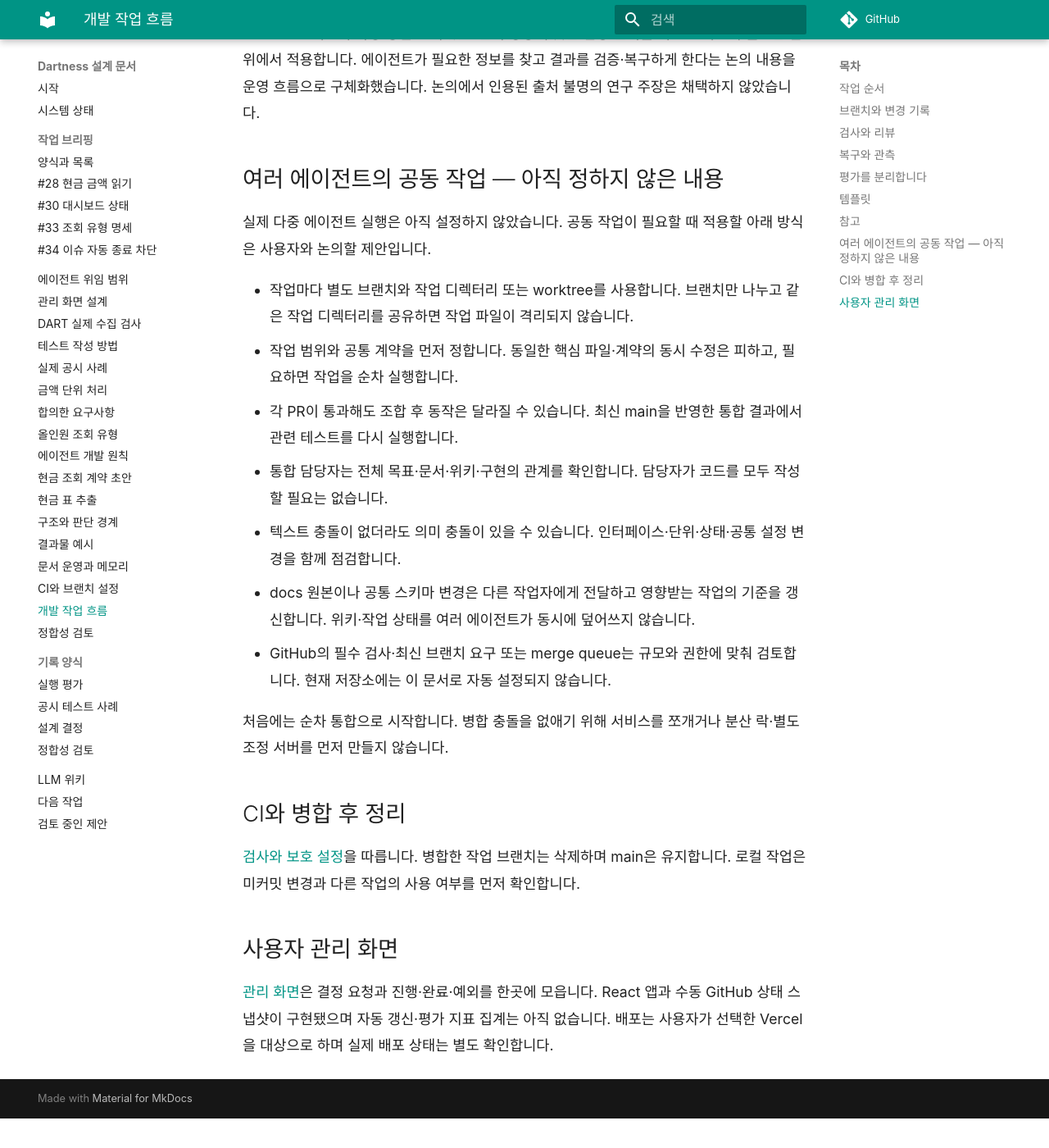
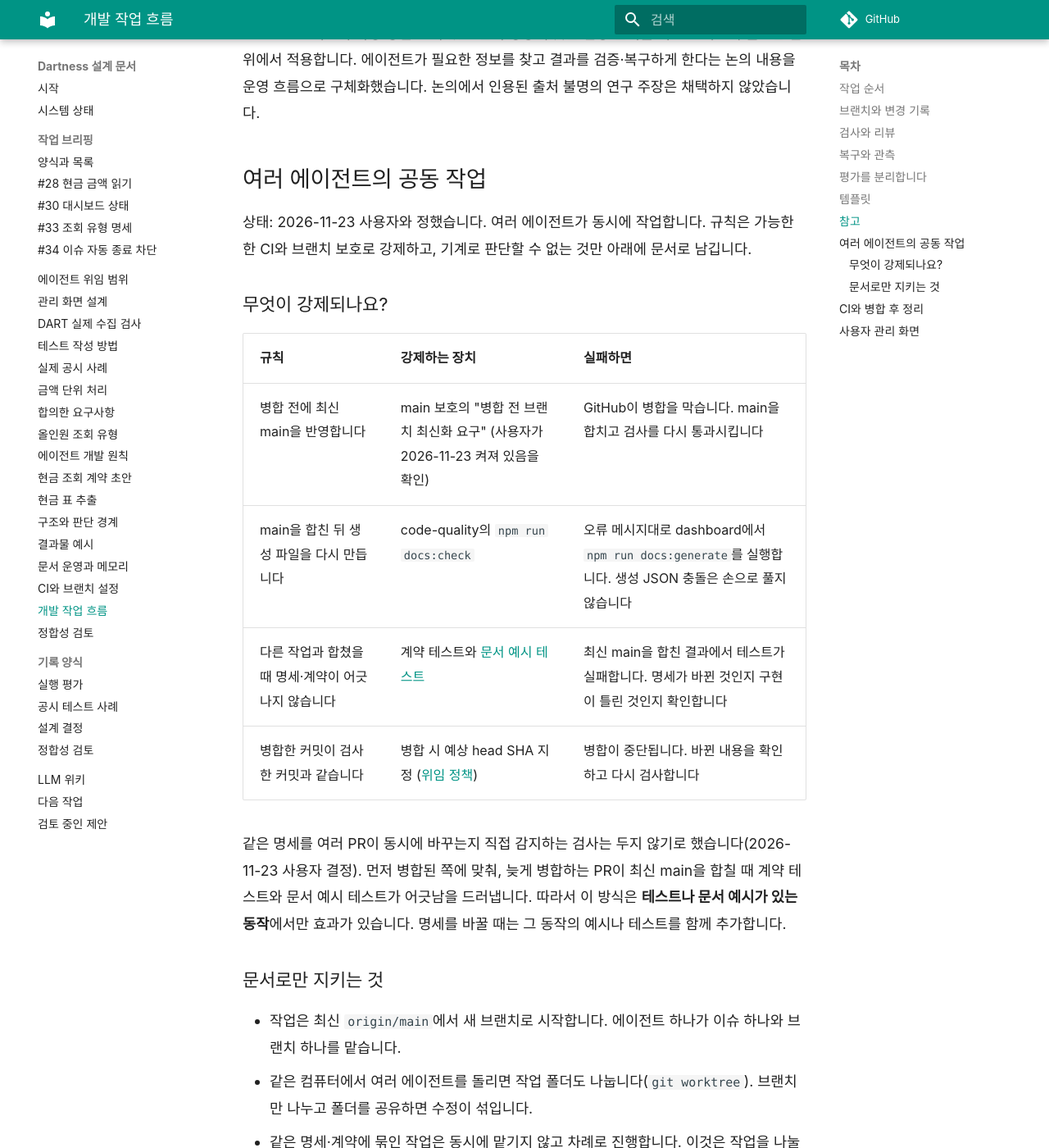
Before and after one commit to YUJAEYUN/Dartness, an MkDocs documentation site: the page built from docs/development-workflow.md, in a window 1280 px wide and 1400 px high, scrolled down 3719 px. Shown: the whole window at 82% size. Built offline with MkDocs 1.6.1 and Material for MkDocs 9.7.7, drawn with Linux system fonts in a browser that asks for light colours; comment, search, counter and statistics services are not loaded; before the commit the page ends 5083 px from its top, so only the background shows below that; some of the changed text lies outside the part shown.

Commit message:
여러 에이전트 공동 작업 규칙 확정 (#39)
다중 에이전트 절을 제안에서 확정 규칙으로 바꾸고, 각 규칙을 무엇이
강제하는지(브랜치 최신화 요구, docs:check, 계약·문서 예시 테스트,
예상 head SHA 병합) 표로 정리합니다. 같은 명세 동시 수정은 별도 감지
검사 없이 계약·예시 테스트에 맡기기로 한 사용자 결정을 기록합니다.


Claude-Session: https://claude.ai/code/session_01SFNVZo1LABcSz8jgpRx5fh

Co-authored-by: Claude <noreply@anthropic.com>

```diff
--- a/docs/development-workflow.md
+++ b/docs/development-workflow.md
@@ -68,19 +68,30 @@ Git 차이·커밋·PR·CI 결과와 작업 상태를 우선 활용합니다.
 
 [dev-notes](https://github.com/YUJAEYUN/dev-notes)의 요구사항 중심·근거 있는 선택·영향에 맞춘 검증 원칙을 이 프로젝트에 필요한 범위에서 적용합니다. 에이전트가 필요한 정보를 찾고 결과를 검증·복구하게 한다는 논의 내용을 운영 흐름으로 구체화했습니다. 논의에서 인용된 출처 불명의 연구 주장은 채택하지 않았습니다.
 
-## 여러 에이전트의 공동 작업 — 아직 정하지 않은 내용
+## 여러 에이전트의 공동 작업
 
-실제 다중 에이전트 실행은 아직 설정하지 않았습니다. 공동 작업이 필요할 때 적용할 아래 방식은 사용자와 논의할 제안입니다.
+상태: 2026-11-23 사용자와 정했습니다. 여러 에이전트가 동시에 작업합니다. 규칙은 가능한 한 CI와 브랜치 보호로 강제하고, 기계로 판단할 수 없는 것만 아래에 문서로 남깁니다.
 
-- 작업마다 별도 브랜치와 작업 디렉터리 또는 worktree를 사용합니다. 브랜치만 나누고 같은 작업 디렉터리를 공유하면 작업 파일이 격리되지 않습니다.
-- 작업 범위와 공통 계약을 먼저 정합니다. 동일한 핵심 파일·계약의 동시 수정은 피하고, 필요하면 작업을 순차 실행합니다.
-- 각 PR이 통과해도 조합 후 동작은 달라질 수 있습니다. 최신 main을 반영한 통합 결과에서 관련 테스트를 다시 실행합니다.
-- 통합 담당자는 전체 목표·문서·위키·구현의 관계를 확인합니다. 담당자가 코드를 모두 작성할 필요는 없습니다.
-- 텍스트 충돌이 없더라도 의미 충돌이 있을 수 있습니다. 인터페이스·단위·상태·공통 설정 변경을 함께 점검합니다.
-- docs 원본이나 공통 스키마 변경은 다른 작업자에게 전달하고 영향받는 작업의 기준을 갱신합니다. 위키·작업 상태를 여러 에이전트가 동시에 덮어쓰지 않습니다.
-- GitHub의 필수 검사·최신 브랜치 요구 또는 merge queue는 규모와 권한에 맞춰 검토합니다. 현재 저장소에는 이 문서로 자동 설정되지 않습니다.
+### 무엇이 강제되나요?
 
-처음에는 순차 통합으로 시작합니다. 병합 충돌을 없애기 위해 서비스를 쪼개거나 분산 락·별도 조정 서버를 먼저 만들지 않습니다.
+| 규칙 | 강제하는 장치 | 실패하면 |
+|---|---|---|
+| 병합 전에 최신 main을 반영합니다 | main 보호의 "병합 전 브랜치 최신화 요구" (사용자가 2026-11-23 켜져 있음을 확인) | GitHub이 병합을 막습니다. main을 합치고 검사를 다시 통과시킵니다 |
+| main을 합친 뒤 생성 파일을 다시 만듭니다 | code-quality의 `npm run docs:check` | 오류 메시지대로 dashboard에서 `npm run docs:generate`를 실행합니다. 생성 JSON 충돌은 손으로 풀지 않습니다 |
+| 다른 작업과 합쳤을 때 명세·계약이 어긋나지 않습니다 | 계약 테스트와 [문서 예시 테스트](testing.md#doc-examples) | 최신 main을 합친 결과에서 테스트가 실패합니다. 명세가 바뀐 것인지 구현이 틀린 것인지 확인합니다 |
+| 병합한 커밋이 검사한 커밋과 같습니다 | 병합 시 예상 head SHA 지정 ([위임 정책](delegation.md)) | 병합이 중단됩니다. 바뀐 내용을 확인하고 다시 검사합니다 |
+
+같은 명세를 여러 PR이 동시에 바꾸는지 직접 감지하는 검사는 두지 않기로 했습니다(2026-11-23 사용자 결정). 먼저 병합된 쪽에 맞춰, 늦게 병합하는 PR이 최신 main을 합칠 때 계약 테스트와 문서 예시 테스트가 어긋남을 드러냅니다. 따라서 이 방식은 **테스트나 문서 예시가 있는 동작**에서만 효과가 있습니다. 명세를 바꿀 때는 그 동작의 예시나 테스트를 함께 추가합니다.
+
+### 문서로만 지키는 것
+
+- 작업은 최신 `origin/main`에서 새 브랜치로 시작합니다. 에이전트 하나가 이슈 하나와 브랜치 하나를 맡습니다.
+- 같은 컴퓨터에서 여러 에이전트를 돌리면 작업 폴더도 나눕니다(`git worktree`). 브랜치만 나누고 폴더를 공유하면 수정이 섞입니다.
+- 같은 명세·계약에 묶인 작업은 동시에 맡기지 않고 차례로 진행합니다. 이것은 작업을 나눌 때의 판단이라 CI가 볼 수 없습니다.
+- `docs/work-state.md`와 `docs/system-status.md`는 병합 직전에 최신 내용 위에서 고칩니다. 다른 작업의 변경을 덮어쓰지 않습니다.
+- 텍스트 충돌이 없어도 의미 충돌이 있을 수 있습니다. 인터페이스·단위·상태·공통 설정이 바뀌었다면 PR과 브리핑에 적습니다.
+
+분산 락, 별도 조정 서버, merge queue는 지금 쓰지 않습니다.
 
 ## CI와 병합 후 정리
 
--- a/docs/wiki/index.md
+++ b/docs/wiki/index.md
@@ -11,6 +11,7 @@
 | 위임·병합 판단 | [합의한 위임 정책](../delegation.md) |
 | docs→화면 생성·검사 | [동기화 범위](../management-screen.md). dashboard/scripts/system-status.mjs, dashboard/src/ProjectStatus.tsx, dashboard/scripts/system-status.test.mjs |
 | 관리 화면 구현·갱신 | [첫 화면·실행·데이터 원본·검사 한계](../management-screen.md). dashboard/src/App.tsx, dashboard/src/data.ts, dashboard/src/data.test.ts, dashboard/scripts/snapshot.mjs, dashboard/scripts/github-snapshot.mjs (Vercel 빌드 시 갱신) |
+| 여러 에이전트로 동시 작업 | [작업 흐름의 공동 작업 규칙](../development-workflow.md). 최신화·생성 파일·의미 충돌을 무엇이 강제하는지 표로 정리 |
 | 개발 작업 진행 | [작업 흐름](../development-workflow.md), [정합성 검토](../consistency.md) |
 | 세션 이어가기 | [다음 작업](../work-state.md) |
 | 작업 하나를 따라가기 | [작업 브리핑 양식과 목록](../briefings/index.md). 형식 검사는 tests/test_docs_consistency.py |
```
Also changed, not shown: docs/ci.md (+1 -1 lines).
